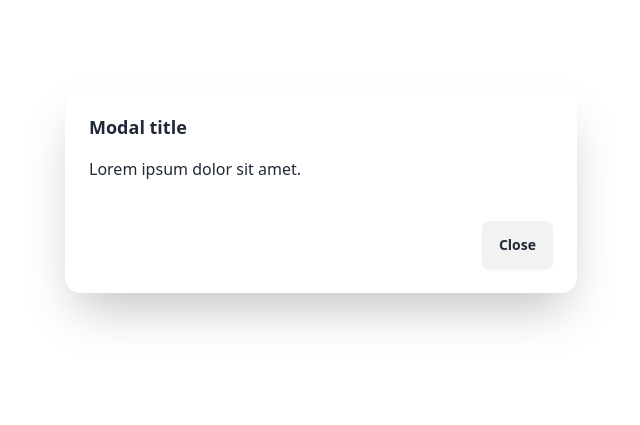
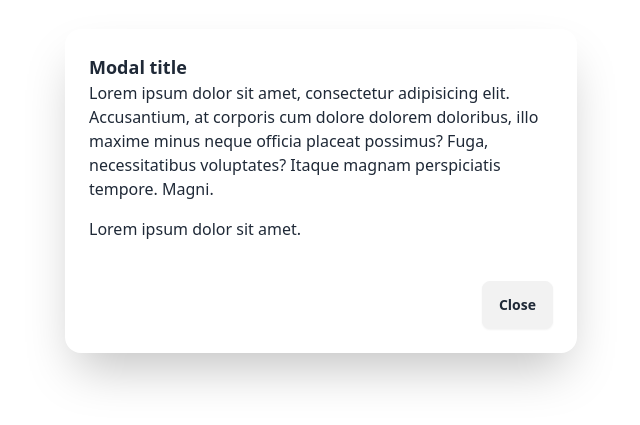
Before and after one commit to BOBKOVSERGEY/vue-laravel-11-api, a Vue app: page /define-slots in a window 1280 px wide. Shown: the part 209-634 px from the top of the page, without its empty margins (319-959 px from the left). Built offline with nearby package versions, Linux system fonts and the light colour scheme; the HTML template or start-up script is replaced by a standard one.

Commit message:
check slots

```diff
--- a/src/components/DaisyUIModal.vue
+++ b/src/components/DaisyUIModal.vue
@@ -1,5 +1,9 @@
 <script setup lang="ts">
-
+const slots = defineSlots<{
+  default?: (props: {}) => any
+  title?: (props: { msg?: string }) => any
+  body: (props: { short: boolean }) => any
+}>()
 </script>
 
 <template>
@@ -7,13 +11,17 @@
     <div class="modal-box">
       <h3 class="text-lg font-bold">
         <slot name="title"/>
+
       </h3>
+      <div v-if="!slots.title">Some new</div>
+      <slot/>
       <p class="py-4">
         <slot
             name="body"
             :short="true"
         />
       </p>
+
       <div class="modal-action">
         <form method="dialog">
           <!-- if there is a button in form, it will close the modal -->
--- a/src/pages/DefineSlotsPage.vue
+++ b/src/pages/DefineSlotsPage.vue
@@ -8,6 +8,9 @@ import DaisyUIModal from "@/components/DaisyUIModal.vue";
     <template #title>
       Modal title
     </template>
+    <template #default>
+      Lorem ipsum dolor sit amet, consectetur adipisicing elit. Accusantium, at corporis cum dolore dolorem doloribus, illo maxime minus neque officia placeat possimus? Fuga, necessitatibus voluptates? Itaque magnam perspiciatis tempore. Magni.
+    </template>
     <template #body="{ short }">
       <p>Lorem ipsum dolor sit amet.</p>
       <p v-if="!short">Lorem ipsum dolor sit amet, consectetur adipisicing elit. Rem, repellat.</p>
```
